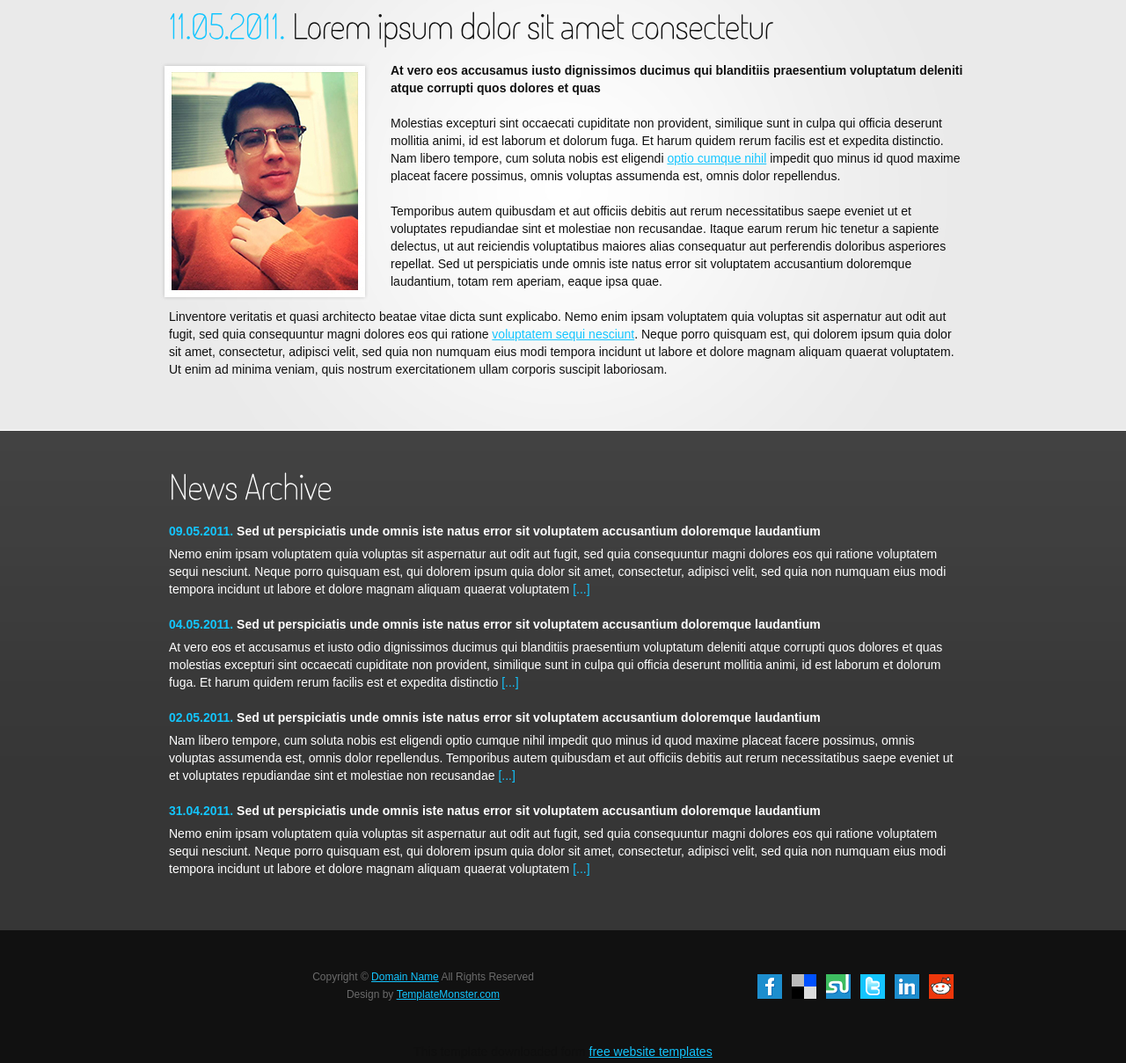
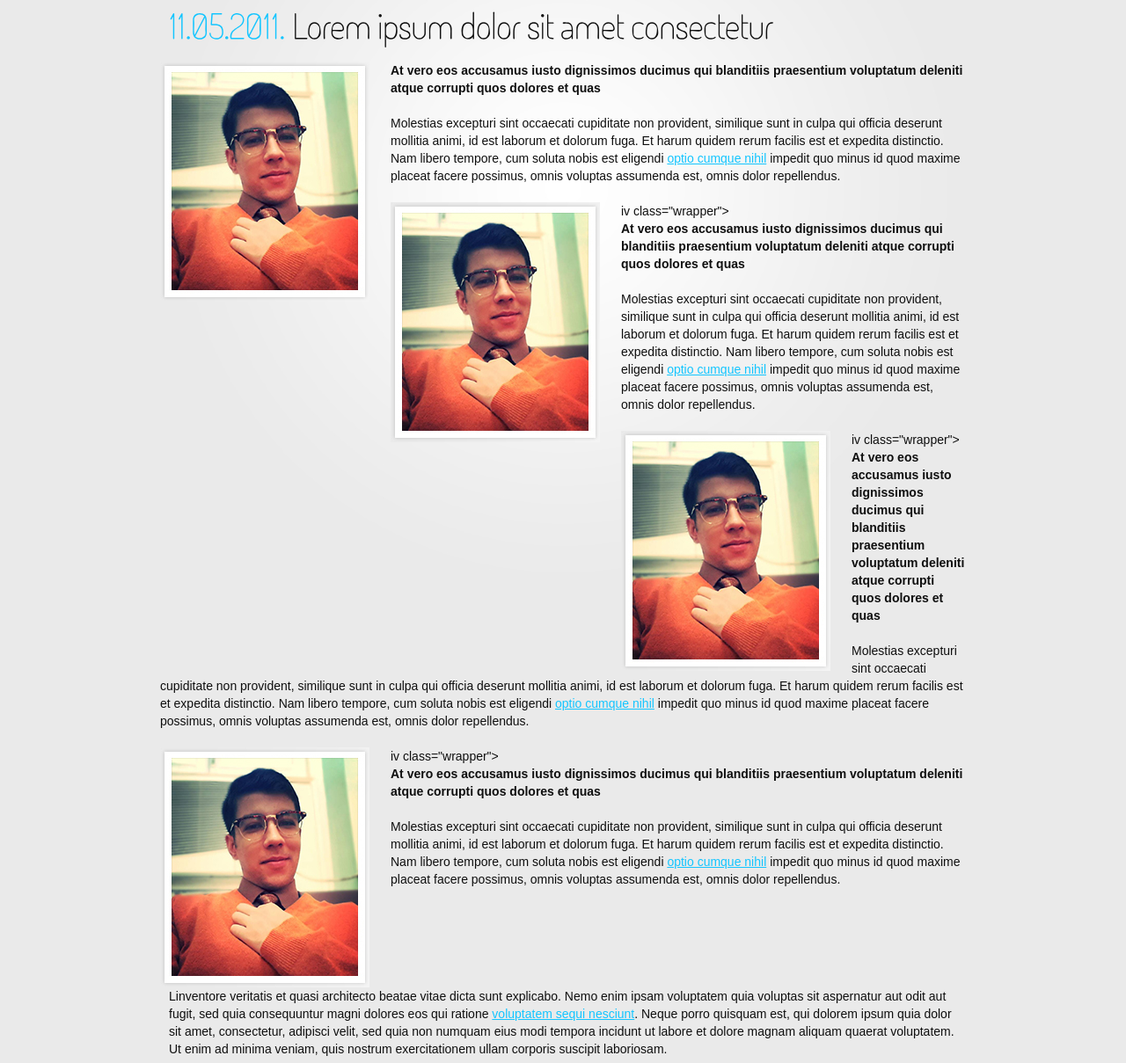
Before and after one commit to amitsawant/sitetwo, a plain HTML site: page news.html in a window 1280 px wide. Shown: the part 188-1397 px from the top of the page at 88% size. Drawn offline with Linux system fonts and the light colour scheme.

```diff
--- a/news.html
+++ b/news.html
@@ -53,7 +53,22 @@
               <figure class="left marg_right1"><img src="images/page5_img1.jpg" alt=""></figure>
               <p> <strong> At vero eos accusamus iusto dignissimos ducimus qui blanditiis praesentium voluptatum deleniti atque corrupti quos dolores et quas </strong> </p>
               <p> Molestias excepturi sint occaecati cupiditate non provident, similique sunt in culpa qui officia deserunt mollitia animi, id est laborum et dolorum fuga. Et harum quidem rerum facilis est et expedita distinctio. Nam libero tempore, cum soluta nobis est eligendi <a href="#">optio cumque nihil</a> impedit quo minus id quod maxime placeat facere possimus, omnis voluptas assumenda est, omnis dolor repellendus. </p>
-              <p> Temporibus autem quibusdam et aut officiis debitis aut rerum necessitatibus saepe eveniet ut et voluptates repudiandae sint et molestiae non recusandae. Itaque earum rerum hic tenetur a sapiente delectus, ut aut reiciendis voluptatibus maiores alias consequatur aut perferendis doloribus asperiores repellat. Sed ut perspiciatis unde omnis iste natus error sit voluptatem accusantium doloremque laudantium, totam rem aperiam, eaque ipsa quae. </p>
+
+			  iv class="wrapper">
+              <figure class="left marg_right1"><img src="images/page5_img1.jpg" alt=""></figure>
+              <p> <strong> At vero eos accusamus iusto dignissimos ducimus qui blanditiis praesentium voluptatum deleniti atque corrupti quos dolores et quas </strong> </p>
+              <p> Molestias excepturi sint occaecati cupiditate non provident, similique sunt in culpa qui officia deserunt mollitia animi, id est laborum et dolorum fuga. Et harum quidem rerum facilis est et expedita distinctio. Nam libero tempore, cum soluta nobis est eligendi <a href="#">optio cumque nihil</a> impedit quo minus id quod maxime placeat facere possimus, omnis voluptas assumenda est, omnis dolor repellendus. </p>
+
+			  iv class="wrapper">
+              <figure class="left marg_right1"><img src="images/page5_img1.jpg" alt=""></figure>
+              <p> <strong> At vero eos accusamus iusto dignissimos ducimus qui blanditiis praesentium voluptatum deleniti atque corrupti quos dolores et quas </strong> </p>
+              <p> Molestias excepturi sint occaecati cupiditate non provident, similique sunt in culpa qui officia deserunt mollitia animi, id est laborum et dolorum fuga. Et harum quidem rerum facilis est et expedita distinctio. Nam libero tempore, cum soluta nobis est eligendi <a href="#">optio cumque nihil</a> impedit quo minus id quod maxime placeat facere possimus, omnis voluptas assumenda est, omnis dolor repellendus. </p>
+
+			  iv class="wrapper">
+              <figure class="left marg_right1"><img src="images/page5_img1.jpg" alt=""></figure>
+              <p> <strong> At vero eos accusamus iusto dignissimos ducimus qui blanditiis praesentium voluptatum deleniti atque corrupti quos dolores et quas </strong> </p>
+              <p> Molestias excepturi sint occaecati cupiditate non provident, similique sunt in culpa qui officia deserunt mollitia animi, id est laborum et dolorum fuga. Et harum quidem rerum facilis est et expedita distinctio. Nam libero tempore, cum soluta nobis est eligendi <a href="#">optio cumque nihil</a> impedit quo minus id quod maxime placeat facere possimus, omnis voluptas assumenda est, omnis dolor repellendus. </p>
+
             </div>
             <div class="pad"> Linventore veritatis et quasi architecto beatae vitae dicta sunt explicabo. Nemo enim ipsam voluptatem quia voluptas sit aspernatur aut odit aut fugit, sed quia consequuntur magni dolores eos qui ratione <a href="#">voluptatem sequi nesciunt</a>. Neque porro quisquam est, qui dolorem ipsum quia dolor sit amet, consectetur, adipisci velit, sed quia non numquam eius modi tempora incidunt ut labore et dolore magnam aliquam quaerat voluptatem. Ut enim ad minima veniam, quis nostrum exercitationem ullam corporis suscipit laboriosam. </div>
           </div>
```
